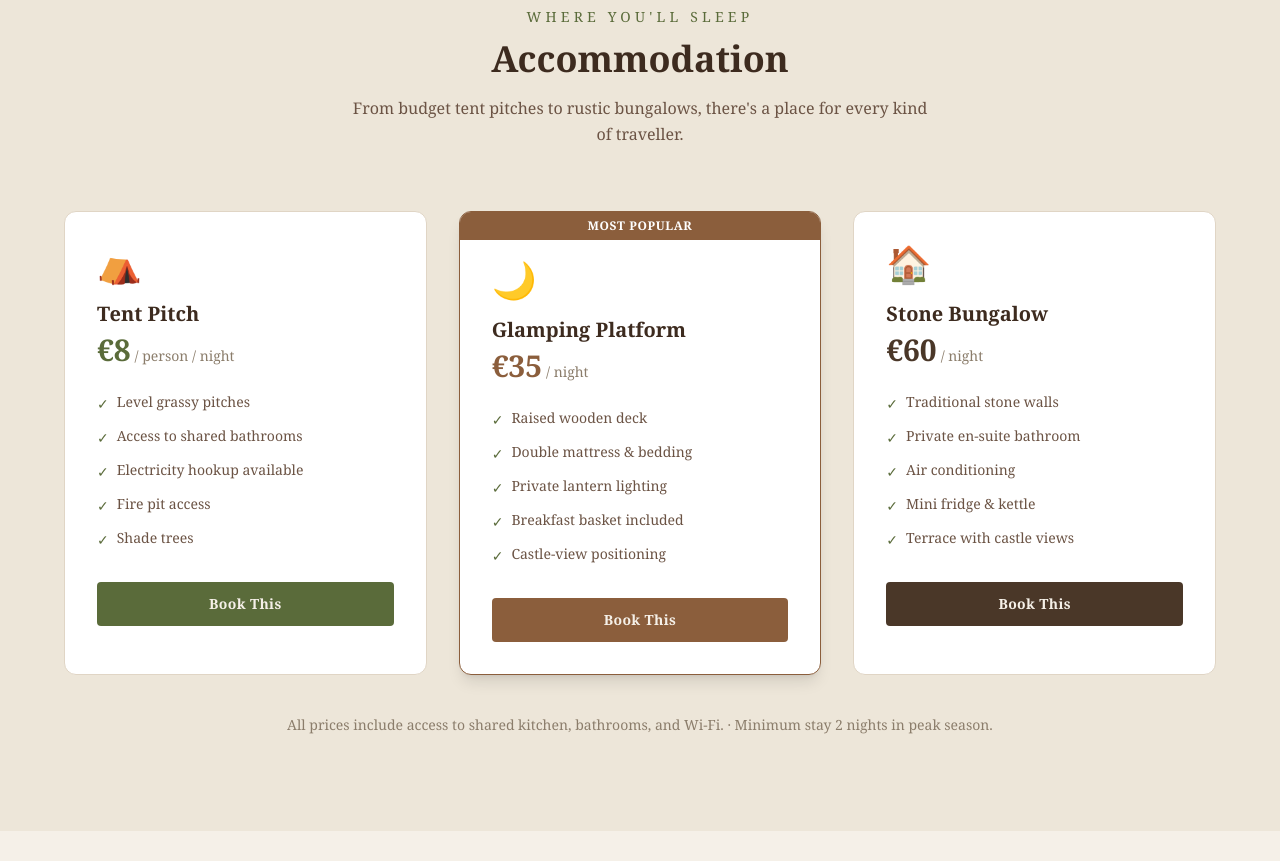
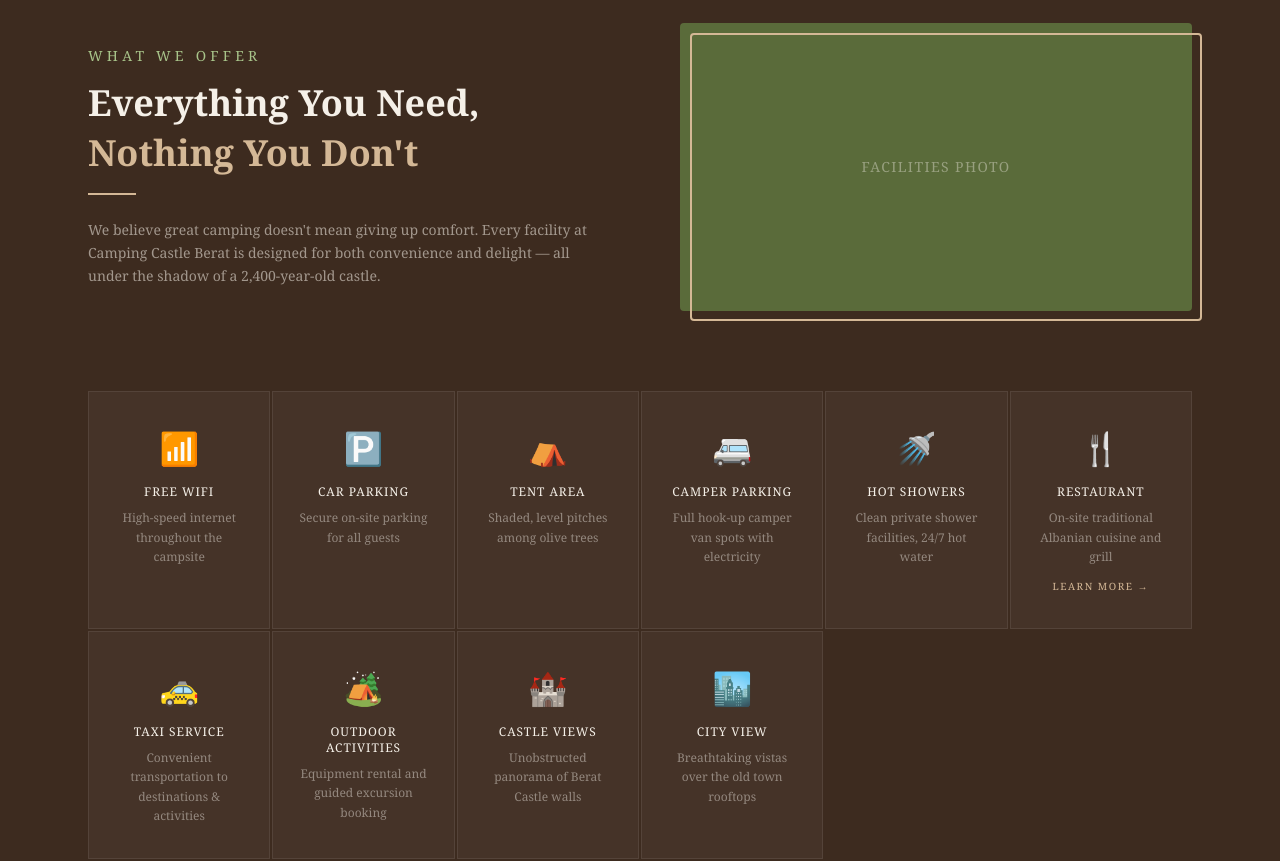
Before and after one commit to denisdaja/camping_castle_berat, a Next.js app: page / in a window 1280 px wide. Shown: the part 1540-2401 px from the top of the page. Built offline with nearby package versions, Linux system fonts and the light colour scheme.

Commit message:
Replace Accommodation with Facilities section
Removes pricing cards, adds 10-item animated facility grid (WiFi, parking,
showers, restaurant, taxi, activities, castle/city views). Scroll-reveal
animation via IntersectionObserver. Earthy palette adapted from old_town_camping_berat.

```diff
--- /dev/null
+++ b/app/components/Facilities.tsx
@@ -0,0 +1,138 @@
+"use client";
+
+import { useEffect, useRef, useState } from "react";
+
+const facilities = [
+  { id: 1, icon: "📶", title: "Free WiFi", description: "High-speed internet throughout the campsite" },
+  { id: 2, icon: "🅿️", title: "Car Parking", description: "Secure on-site parking for all guests" },
+  { id: 3, icon: "⛺", title: "Tent Area", description: "Shaded, level pitches among olive trees" },
+  { id: 4, icon: "🚐", title: "Camper Parking", description: "Full hook-up camper van spots with electricity" },
+  { id: 5, icon: "🚿", title: "Hot Showers", description: "Clean private shower facilities, 24/7 hot water" },
+  { id: 6, icon: "🍴", title: "Restaurant", description: "On-site traditional Albanian cuisine and grill", href: "#contact" },
+  { id: 7, icon: "🚕", title: "Taxi Service", description: "Convenient transportation to destinations & activities" },
+  { id: 8, icon: "🏕️", title: "Outdoor Activities", description: "Equipment rental and guided excursion booking" },
+  { id: 9, icon: "🏰", title: "Castle Views", description: "Unobstructed panorama of Berat Castle walls" },
+  { id: 10, icon: "🏙️", title: "City View", description: "Breathtaking vistas over the old town rooftops" },
+];
+
+export default function Facilities() {
+  const ref = useRef<HTMLDivElement>(null);
+  const [visible, setVisible] = useState(false);
+
+  useEffect(() => {
+    const obs = new IntersectionObserver(
+      ([e]) => { if (e.isIntersecting) setVisible(true); },
+      { threshold: 0.1 }
+    );
+    if (ref.current) obs.observe(ref.current);
+    return () => obs.disconnect();
+  }, []);
+
+  return (
+    <section
+      id="facilities"
+      ref={ref}
+      className="relative overflow-hidden py-28"
+      style={{ background: "#3d2b1f" }}
+    >
+      {/* Decorative top accent */}
+      <div
+        className="absolute top-0 left-0 right-0 h-[3px]"
+        style={{ background: "linear-gradient(90deg, transparent, #d4b896, transparent)" }}
+      />
+
+      <div className="max-w-6xl mx-auto px-6">
+        {/* Header */}
+        <div className="grid md:grid-cols-2 gap-10 md:gap-20 mb-20 items-center">
+          <div>
+            <p className="text-[#a8c48a] text-sm tracking-[0.3em] uppercase mb-3">What We Offer</p>
+            <h2 className="text-4xl font-bold leading-snug mb-4" style={{ color: "#f5f0e8" }}>
+              Everything You Need,{" "}
+              <em className="not-italic" style={{ color: "#d4b896" }}>Nothing You Don&apos;t</em>
+            </h2>
+            <div className="w-12 h-[2px] mb-6" style={{ background: "#d4b896" }} />
+            <p className="text-sm leading-relaxed" style={{ color: "rgba(245,240,232,0.55)" }}>
+              We believe great camping doesn&apos;t mean giving up comfort. Every facility at
+              Camping Castle Berat is designed for both convenience and delight — all under
+              the shadow of a 2,400-year-old castle.
+            </p>
+          </div>
+
+          {/* Photo placeholder */}
+          <div className="relative">
+            <div
+              className="relative h-64 md:h-72 overflow-hidden rounded"
+              style={{ background: "#5a6b3a" }}
+            >
+              <div className="absolute inset-0 flex items-center justify-center">
+                <span className="text-[#f5f0e8]/40 text-sm tracking-widest uppercase">Facilities Photo</span>
+              </div>
+            </div>
+            <div
+              className="absolute inset-0 rounded pointer-events-none"
+              style={{ border: "2px solid #d4b896", transform: "translate(10px, 10px)" }}
+            />
+          </div>
+        </div>
+
+        {/* Facilities grid */}
+        <div
+          className="grid gap-[2px]"
+          style={{ gridTemplateColumns: "repeat(auto-fit, minmax(180px, 1fr))" }}
+        >
+          {facilities.map((f, i) => {
+            const base: React.CSSProperties = {
+              padding: "32px 24px",
+              background: "rgba(255,255,255,0.04)",
+              border: "1px solid rgba(255,255,255,0.08)",
+              textAlign: "center",
+              transition: "opacity 0.3s ease, transform 0.3s ease, background 0.3s ease, border-color 0.3s ease",
+              cursor: f.href ? "pointer" : "default",
+              opacity: visible ? 1 : 0,
+              transform: visible ? "translateY(0)" : "translateY(20px)",
+              transitionDelay: `${i * 0.06}s`,
+              textDecoration: "none",
+              display: "block",
+            };
+
+            const onEnter = (e: React.MouseEvent<HTMLElement>) => {
+              (e.currentTarget as HTMLElement).style.background = "rgba(90,107,58,0.18)";
+              (e.currentTarget as HTMLElement).style.borderColor = "rgba(90,107,58,0.5)";
+            };
+            const onLeave = (e: React.MouseEvent<HTMLElement>) => {
+              (e.currentTarget as HTMLElement).style.background = "rgba(255,255,255,0.04)";
+              (e.currentTarget as HTMLElement).style.borderColor = "rgba(255,255,255,0.08)";
+            };
+
+            const inner = (
+              <>
+                <span className="text-[32px] block mb-3">{f.icon}</span>
+                <h3 className="text-xs font-medium tracking-[0.08em] uppercase mb-2" style={{ color: "#f5f0e8" }}>
+                  {f.title}
+                </h3>
+                <p className="text-xs leading-relaxed" style={{ color: "rgba(245,240,232,0.45)" }}>
+                  {f.description}
+                </p>
+                {f.href && (
+                  <span className="inline-block mt-3 text-[10px] tracking-[0.15em] uppercase" style={{ color: "#d4b896" }}>
+                    Learn more →
+                  </span>
+                )}
+              </>
+            );
+
+            return f.href ? (
+              <a key={f.id} href={f.href} style={base} onMouseEnter={onEnter} onMouseLeave={onLeave}>
+                {inner}
+              </a>
+            ) : (
+              <div key={f.id} style={base} onMouseEnter={onEnter} onMouseLeave={onLeave}>
+                {inner}
+              </div>
+            );
+          })}
+        </div>
+      </div>
+    </section>
+  );
+}
--- a/app/components/Navbar.tsx
+++ b/app/components/Navbar.tsx
@@ -5,7 +5,7 @@ import { useState, useEffect } from "react";
 const links = [
   { label: "Home", href: "#home" },
   { label: "About", href: "#about" },
-  { label: "Accommodation", href: "#accommodation" },
+  { label: "Facilities", href: "#facilities" },
   { label: "Gallery", href: "#gallery" },
   { label: "Location", href: "#location" },
   { label: "Contact", href: "#contact" },
--- a/app/page.tsx
+++ b/app/page.tsx
@@ -1,7 +1,7 @@
 import Navbar from "./components/Navbar";
 import Hero from "./components/Hero";
 import About from "./components/About";
-import Accommodation from "./components/Accommodation";
+import Facilities from "./components/Facilities";
 import Gallery from "./components/Gallery";
 import Location from "./components/Location";
 import Contact from "./components/Contact";
@@ -14,7 +14,7 @@ export default function Home() {
       <main>
         <Hero />
         <About />
-        <Accommodation />
+        <Facilities />
         <Gallery />
         <Location />
         <Contact />
```
